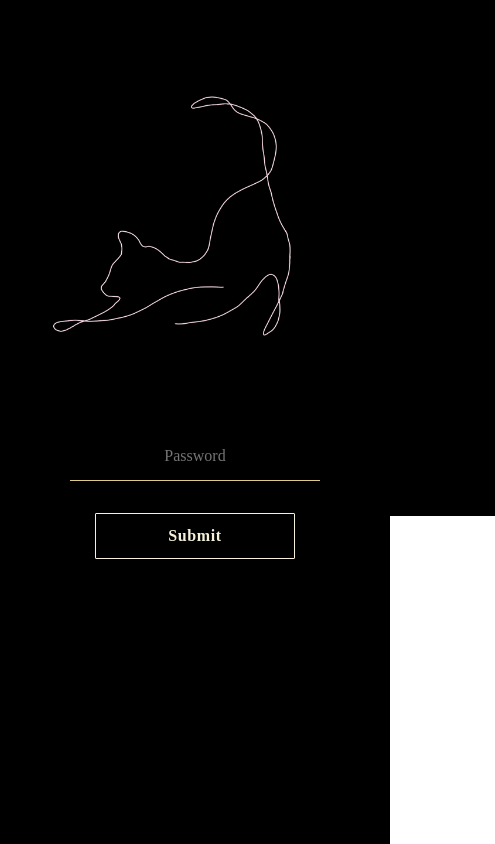
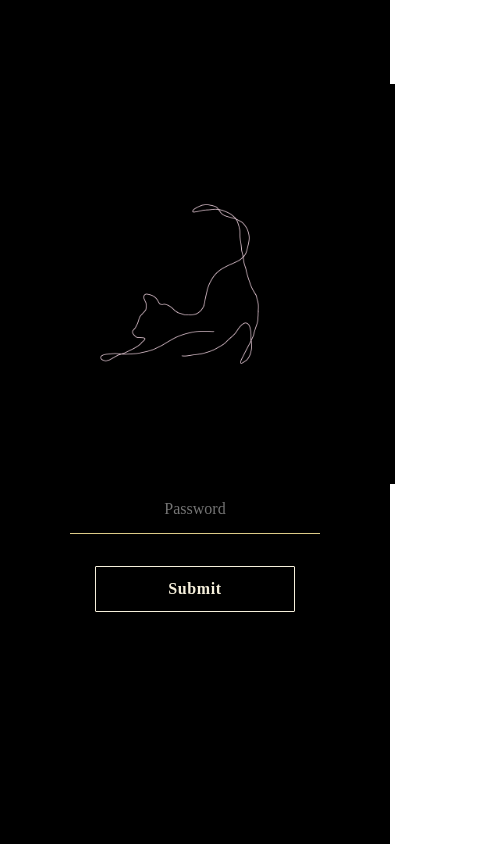
Before and after one commit to kamalmango/feline-productions, a React (Create React App) app: page / in a window 390 px wide. Shown: the whole page, 495 px wide, since content can reach past the window. Built offline with nearby package versions, Linux system fonts and the light colour scheme; a web font is replaced by a local one.

Commit message:
adjust logo for mobile

```diff
--- a/src/App.css
+++ b/src/App.css
@@ -71,6 +71,10 @@
 }
 
 @media screen and (max-width: 650px) {
+  .password-container {
+    top: 10%;
+  }
+
   .password {
     width: 250px;
   }
@@ -81,8 +85,9 @@
   }
 
   .logo {
-    height: 600px;
-    width: 600px;
+    height: 400px;
+    width: 400px;
+    top: 10%;
   }
 
   .error-message {
```
